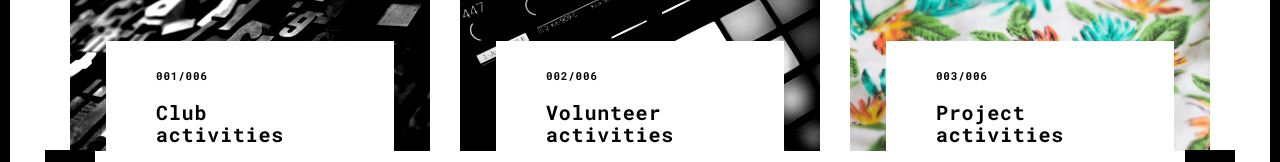
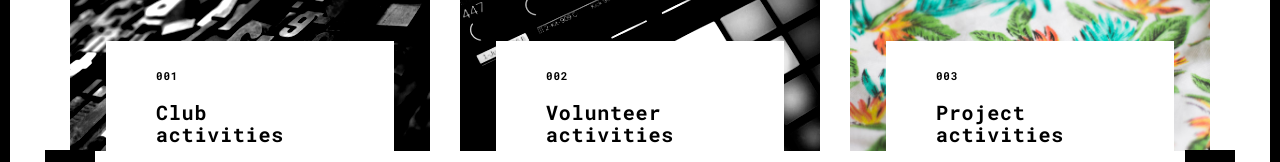
Before and after one commit to shioriokuyama/web, a plain HTML site: page works.html in a window 1280 px wide. Shown: the part 349-511 px from the top of the page. Drawn offline with Linux system fonts and the light colour scheme.

Commit message:
Update works.html

```diff
--- a/works.html
+++ b/works.html
@@ -74,7 +74,7 @@
                         <img src="./assets/images/work01-hover.jpg" alt="" class="img-responsive">
                       </a>
                       <div class="card-container card-container-lg">
-                        <h4>001/006</h4>
+                        <h4>001</h4>
                         <h3>Club activities</h3>
                         <p>I was a leader of the Guitar club. We wan the prefectural competition! </p>
                         <a href="./work.html" title="" class="btn btn-default">Discover</a>
@@ -85,7 +85,7 @@
                         <img src="./assets/images/work02-hover.jpg" alt="" class="img-responsive">
                       </a>
                       <div class="card-container card-container-lg">
-                        <h4>002/006</h4>
+                        <h4>002</h4>
                         <h3>Volunteer activities</h3>
                         <p>I volunteered in nursing home and elementary school. We enjoyed songs with hand motions in nursing home.
                         And, I tought students English in elementary school.</p>
@@ -97,7 +97,7 @@
                         <img src="./assets/images/work03-hover.jpg" alt="" class="img-responsive">
                       </a>
                       <div class="card-container card-container-lg">
-                        <h4>003/006</h4>
+                        <h4>003</h4>
                         <h3>Project activities</h3>
                         <p>I'm participating in the project. We are encouraging sightseeing of countryside.</p>
                         <a href="./work.html" title="" class="btn btn-default">Discover</a>
```
